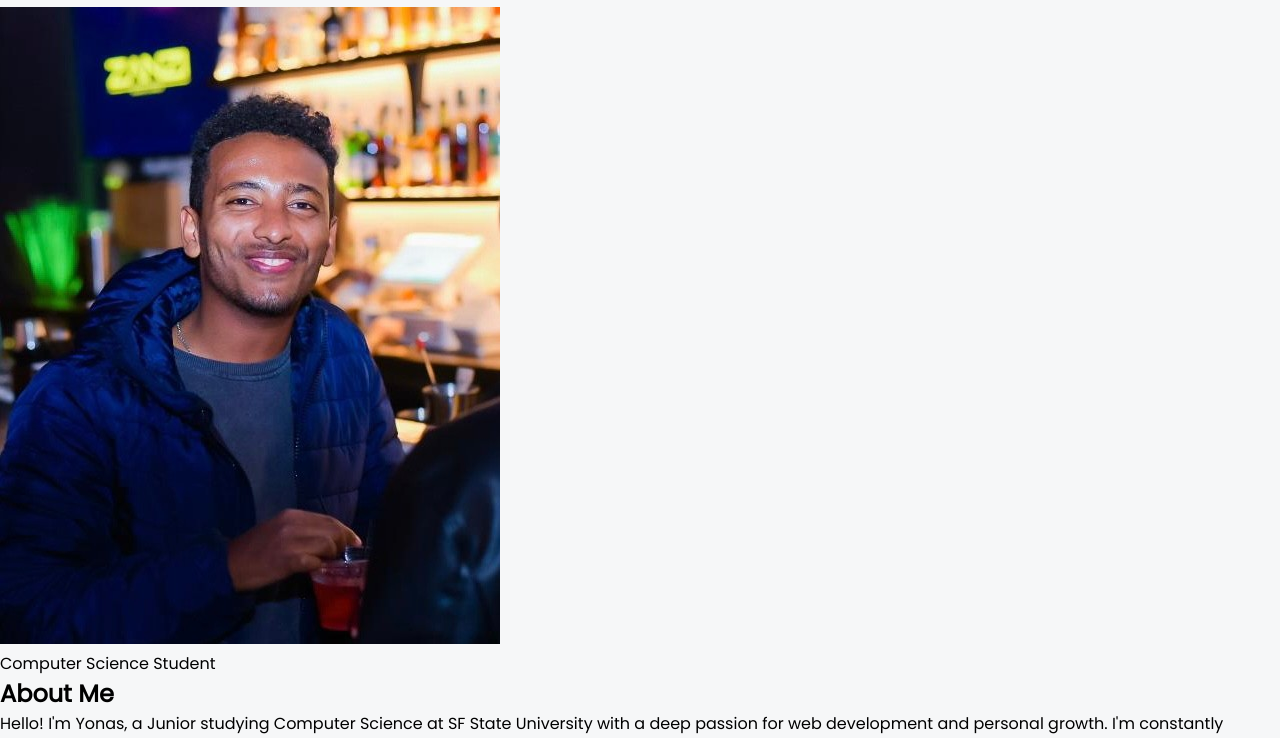
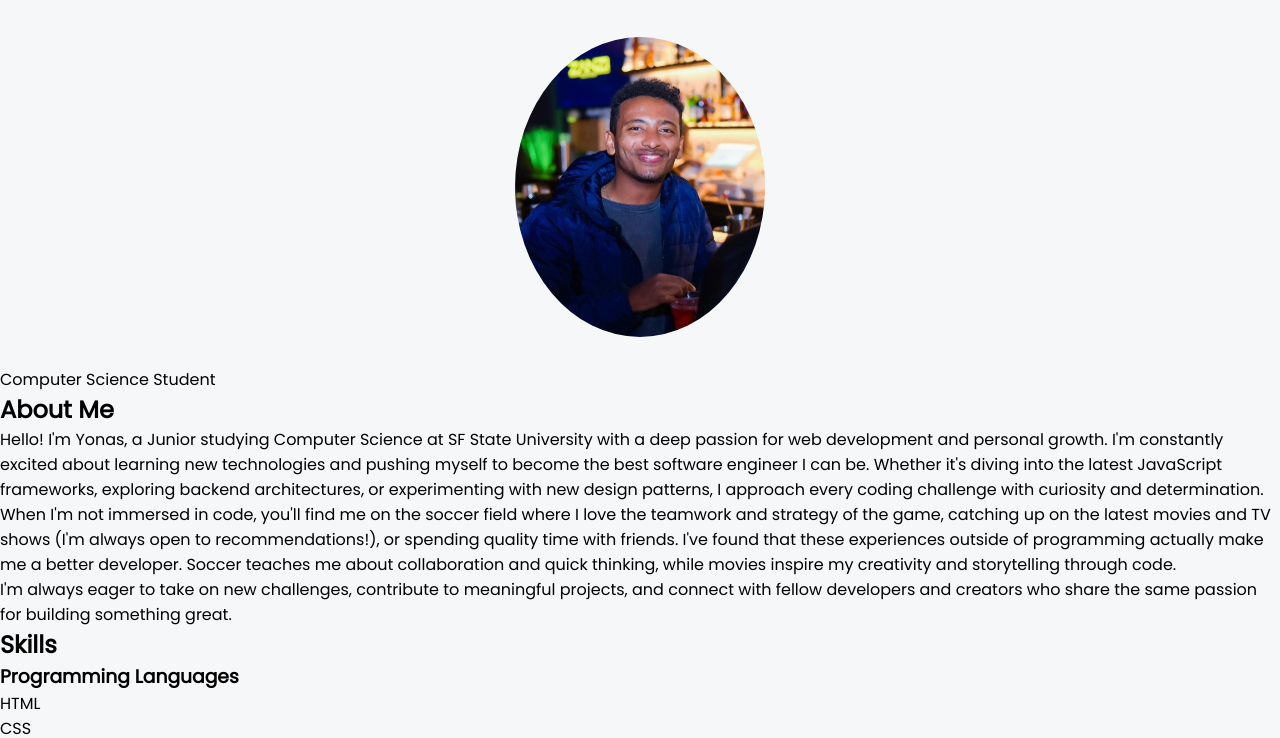
Before and after one commit to yoni4848/CSC317, a plain HTML site: page assignments/3/index.html in a window 1280 px wide. Shown: the part 61-799 px from the top of the page. Drawn offline with Linux system fonts and the light colour scheme.

Commit message:
Make image a flex, center image, add border-radius and margin.

```diff
--- a/assignments/3/styles/styles.css
+++ b/assignments/3/styles/styles.css
@@ -37,3 +37,12 @@ header nav a{
     padding-left: 30px;
     color: black;
 }
+
+img{
+    display: flex;
+    margin: auto;
+    height: 300px;
+    width: 250px;
+    border-radius: 60%;
+    margin: 30px auto
+}
```
